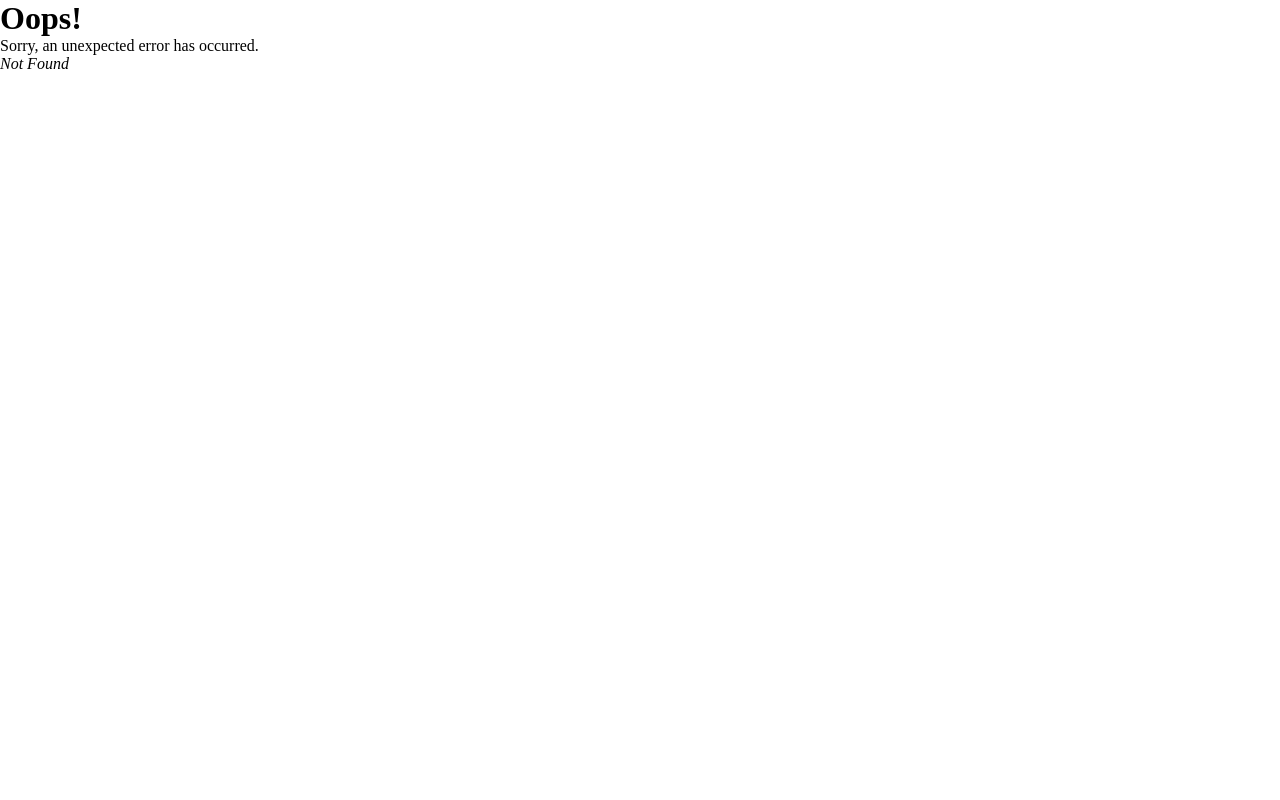
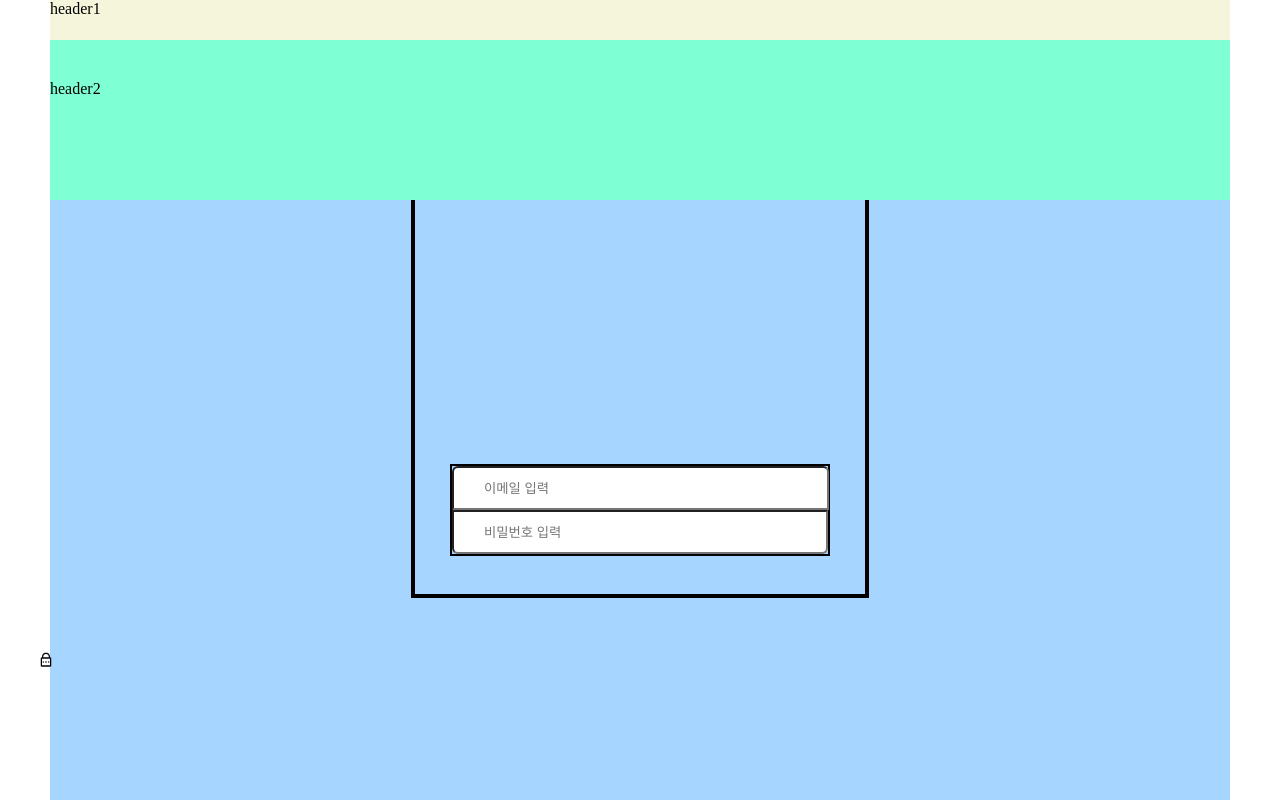
Before and after one commit to kim-wnsgk/lmc, a React (Create React App) app in the folder front/: page /login in a window 1280 px wide. Before the commit this address had no page. Shown: the top 800 px of the page. Built offline with nearby package versions, Linux system fonts and the light colour scheme.

Commit message:
fixed 해제

```diff
--- a/front/src/index.js
+++ b/front/src/index.js
@@ -3,12 +3,18 @@ import * as ReactDOM from "react-dom/client";
 import { createBrowserRouter, RouterProvider } from "react-router-dom";
 
 import Main from "./routes/main/Main";
+import Login from "./routes/login/Login";
 import ErrorPage from "./routes/ErrorPage";
 
 const router = createBrowserRouter([
   {
     path: "/",
     element: <Main />,
+    errorElement: <ErrorPage />,
+  },
+  {
+    path: "/login",
+    element: <Login />,
     errorElement: <ErrorPage />,
   },
 ]);
--- a/front/src/routes/login/Login.module.css
+++ b/front/src/routes/login/Login.module.css
@@ -10,7 +10,7 @@
 }
 
 .header {
-  /* position: fixed; */
+  position: fixed;
   width: 1180px; /* 나중에 수정 */
   top: 0;
   height: 160px;
```
